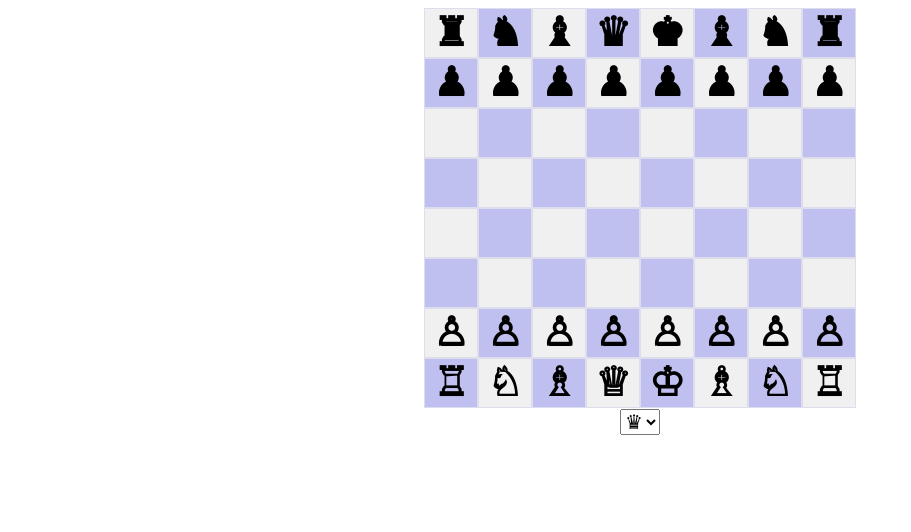
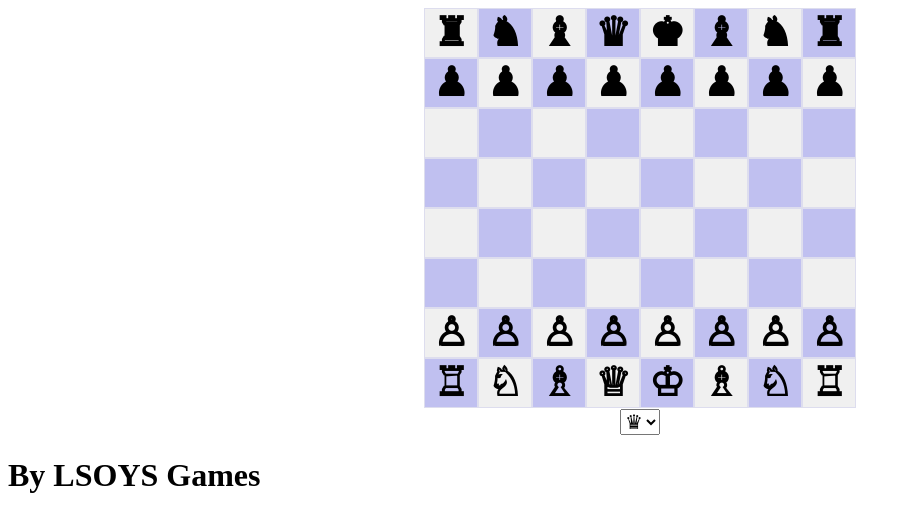
Before and after one commit to vaibhavnalawade7/myChessGame, a plain HTML site: page index.html in a window 1280 px wide. Shown: the whole page, without its empty margins (0-911 px from the left). Drawn offline with Linux system fonts and the light colour scheme.

Commit message:
Added Name

```diff
--- a/index.html
+++ b/index.html
@@ -32,5 +32,8 @@ q.style.borderColor=p==B?"red":"#dde";}}W();
 function Y(s){i=(I[s]^y)&z;if(i>8){b=s;W();}else if(B&&i<9){b=s;i=I[B]&z;if((i&
 7)==1&(b<29|b>90))i=14-document.getElementById("t").selectedIndex^y;X(0,0,0,21,
 u,1);if(y)setTimeout("X(0,0,0,21,u,2/*ply*/),X(0,0,0,21,u,1)",250);}}
-</script></head><body>
+</script></head>
+
+ <body>
+   <h1>By LSOYS Games</h1>
 </body></html>
```
